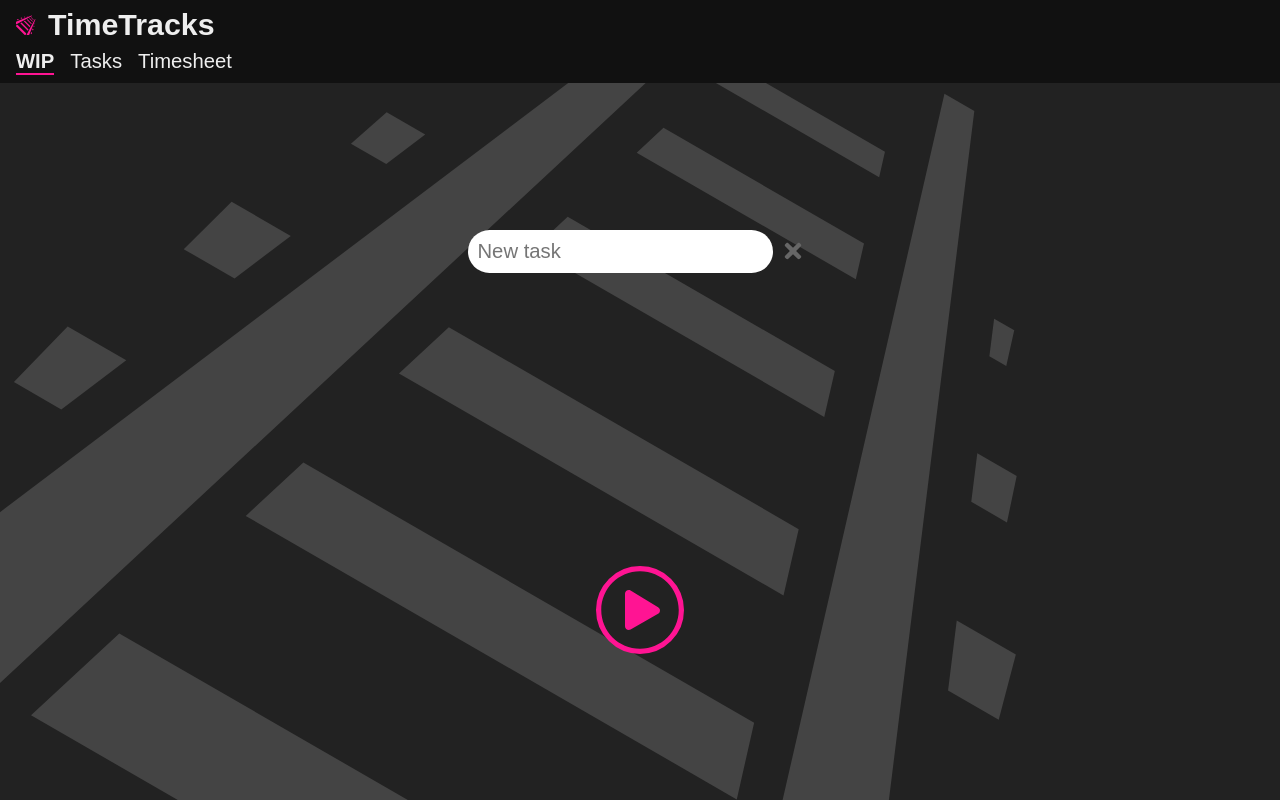
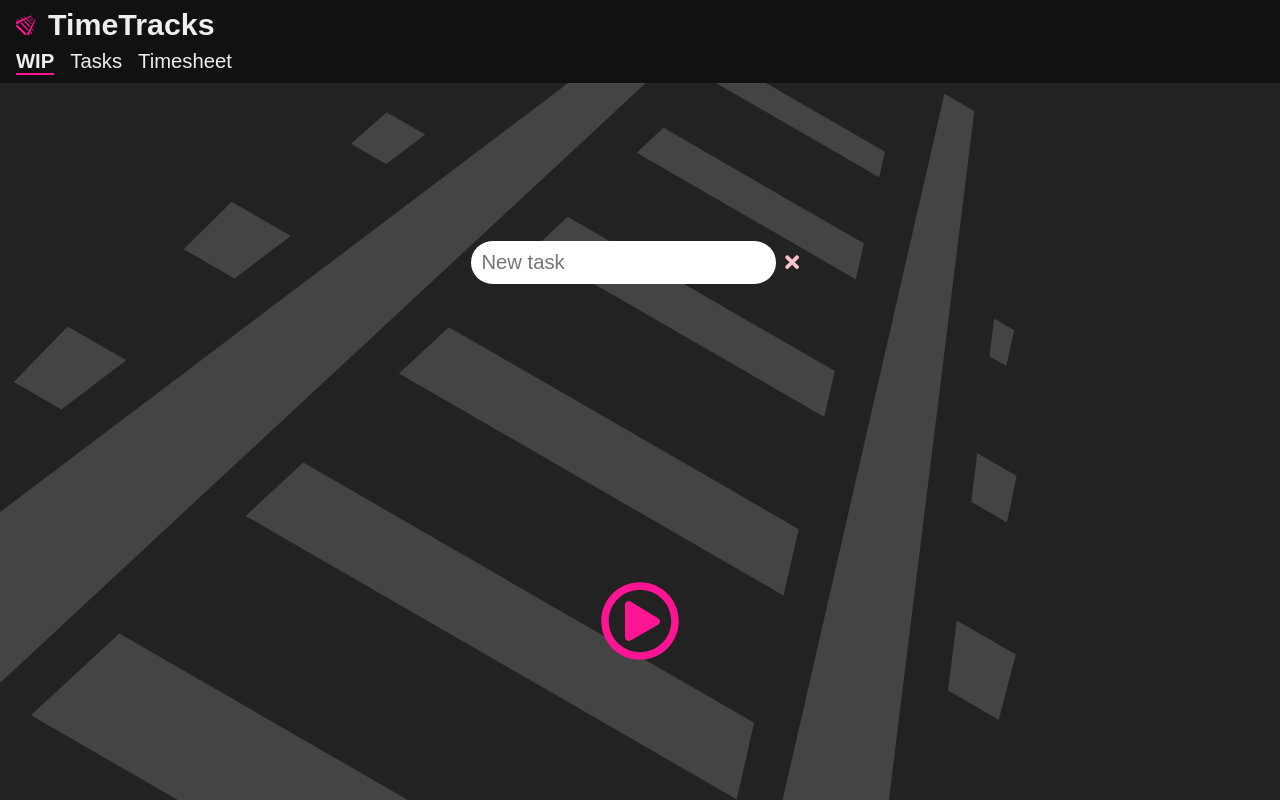
Before and after one commit to jamarob/timetracks, a React (Create React App) app: page /wip in a window 1280 px wide. Built offline with nearby package versions, Linux system fonts and the light colour scheme.

Commit message:
Cleanup buttons

```diff
--- a/src/common/Buttons.tsx
+++ /dev/null
@@ -1,63 +0,0 @@
-import { FaTimes, FaPlayCircle, FaPauseCircle } from 'react-icons/fa'
-import styled from 'styled-components/macro'
-
-interface Props {
-  disabled?: boolean
-  onClick: () => void
-  title?: string
-}
-
-export function ClearButton(props: Props) {
-  return (
-    <SecondaryButton {...props}>
-      <FaTimes />
-    </SecondaryButton>
-  )
-}
-
-export function PlayButton(props: Props) {
-  return (
-    <PrimaryButton {...props}>
-      <FaPlayCircle />
-    </PrimaryButton>
-  )
-}
-
-export function PauseButton(props: Props) {
-  return (
-    <PrimaryButton {...props}>
-      <FaPauseCircle />
-    </PrimaryButton>
-  )
-}
-
-const Button = styled.button`
-  display: grid;
-  place-items: center;
-  border: none;
-  background: none;
-  padding: 0;
-  cursor: pointer;
-
-  &:disabled {
-    cursor: default;
-  }
-`
-
-const SecondaryButton = styled(Button)`
-  color: #eee;
-  font-size: 24px;
-  padding: 8px;
-
-  &:disabled {
-    color: #666;
-  }
-`
-
-const PrimaryButton = styled(Button)`
-  font-size: 80px;
-  color: #222;
-  background: deeppink;
-  border: 4px solid deeppink;
-  border-radius: 50%;
-`
--- /dev/null
+++ b/src/common/IconButton.tsx
@@ -0,0 +1,52 @@
+import styled from 'styled-components/macro'
+import { FaRegPlayCircle, FaTimes, FaRegPauseCircle } from 'react-icons/fa'
+
+type IconName = 'start' | 'stop' | 'clear'
+
+interface Props {
+  disabled?: boolean
+  onClick: () => void
+  size?: string
+  icon: IconName
+}
+
+export default function IconButton({ icon, ...props }: Props) {
+  return (
+    <Button title={icon} {...props}>
+      {getIcon(icon)}
+    </Button>
+  )
+}
+
+function getIcon(name: IconName): JSX.Element {
+  switch (name) {
+    case 'clear':
+      return <FaTimes />
+    case 'start':
+      return <FaRegPlayCircle />
+    case 'stop':
+      return <FaRegPauseCircle />
+  }
+}
+
+interface ButtonProps {
+  size?: string
+}
+
+const Button = styled.button<ButtonProps>`
+  display: grid;
+  place-items: center;
+  border: none;
+  background: none;
+  border-radius: 50%;
+  cursor: pointer;
+
+  font-size: ${({ size }) => size || 'default'};
+
+  color: deeppink;
+
+  &:disabled {
+    cursor: default;
+    color: pink;
+  }
+`
--- a/src/common/index.tsx
+++ b/src/common/index.tsx
@@ -1,5 +1,5 @@
 import AppHeader from './AppHeader'
-import { ClearButton, PlayButton, PauseButton } from './Buttons'
+import IconButton from './IconButton'
 import ElapsedTime from './ElapsedTime'
 import StartTime from './StartTime'
 import List from './List'
@@ -8,9 +8,7 @@ import TaskItem from './TaskItem'
 
 export {
   AppHeader,
-  ClearButton,
-  PlayButton,
-  PauseButton,
+  IconButton,
   ElapsedTime,
   StartTime,
   List,
--- a/src/pages/NewWip/NewWip.tsx
+++ b/src/pages/NewWip/NewWip.tsx
@@ -1,7 +1,7 @@
 import { useState } from 'react'
 import styled from 'styled-components/macro'
 
-import { PlayButton } from '../../common'
+import { IconButton } from '../../common'
 import TaskInput from './TaskInput'
 
 interface Props {
@@ -14,12 +14,13 @@ export default function NewWipPage({ task, onStart }: Props) {
   return (
     <Main>
       <TaskInput task={newTask} setTask={setNewTask} />
-      <PlayButton onClick={() => onStart(newTask)} title="Start" />
+      <IconButton onClick={() => onStart(newTask)} icon="start" size="80px" />
     </Main>
   )
 }
 
 const Main = styled.main`
   display: grid;
+  grid-template-rows: 1fr 1fr;
   place-items: center;
 `
--- a/src/pages/NewWip/TaskInput.tsx
+++ b/src/pages/NewWip/TaskInput.tsx
@@ -1,6 +1,6 @@
 import styled from 'styled-components/macro'
 
-import { ClearButton } from '../../common'
+import { IconButton } from '../../common'
 
 interface Props {
   task: string
@@ -17,10 +17,10 @@ export default function TaskInput({ task, setTask }: Props) {
         value={task}
         onChange={(event) => setTask(event.target.value)}
       />
-      <ClearButton
+      <IconButton
         disabled={task === ''}
         onClick={() => setTask('')}
-        title="Clear"
+        icon="clear"
       />
     </InputGroup>
   )
--- a/src/pages/StopWip/StopWip.tsx
+++ b/src/pages/StopWip/StopWip.tsx
@@ -1,6 +1,6 @@
 import styled from 'styled-components/macro'
 
-import { PauseButton, ElapsedTime, StartTime } from '../../common'
+import { IconButton, ElapsedTime, StartTime } from '../../common'
 import { useCurrentTime } from '../../hooks'
 import { assert } from '../../libs'
 import { Wip } from '../../models'
@@ -22,13 +22,14 @@ export default function StopWip({ wip, onStop }: Props) {
         <h2>{wip.name}</h2>
         <ElapsedTime start={wip.start} end={now} />
       </WipWrapper>
-      <PauseButton onClick={onStop} title="Pause" />
+      <IconButton onClick={onStop} icon="stop" size="80px" />
     </Main>
   )
 }
 
 const Main = styled.main`
   display: grid;
+  grid-template-rows: 1fr 1fr;
   place-items: center;
 `
 
```
